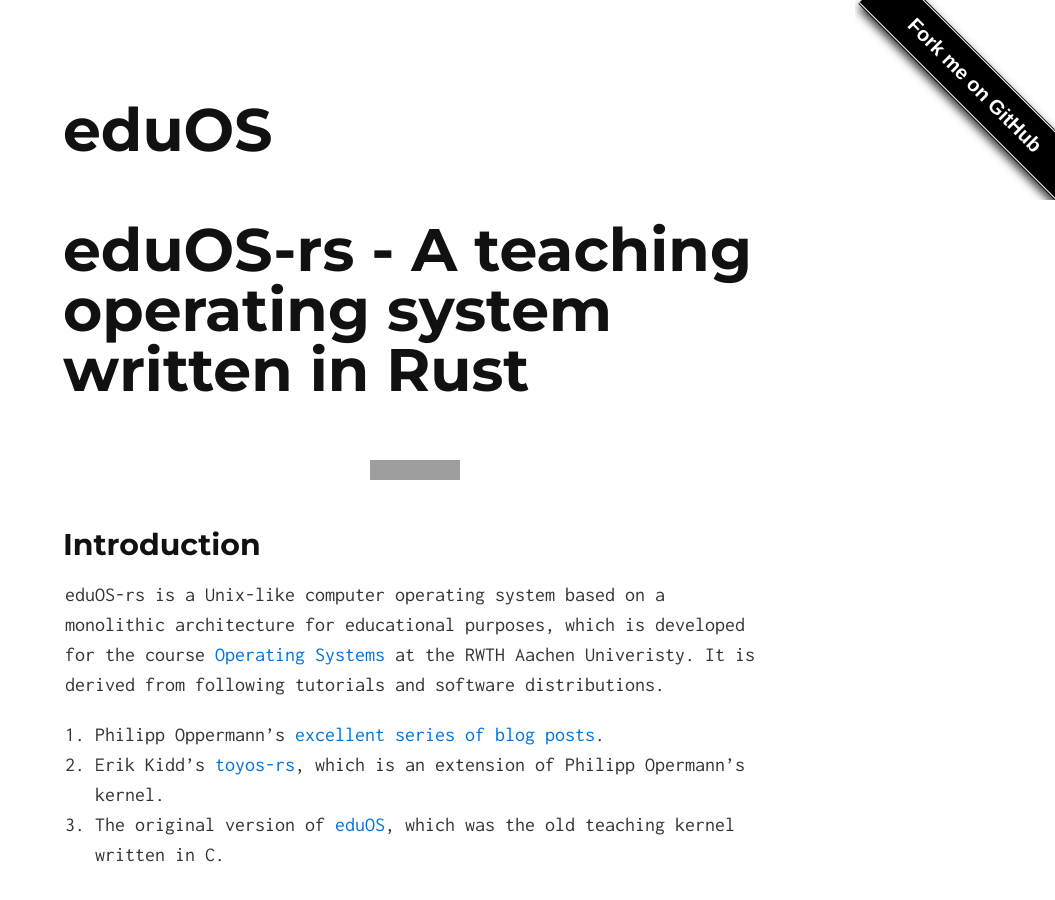
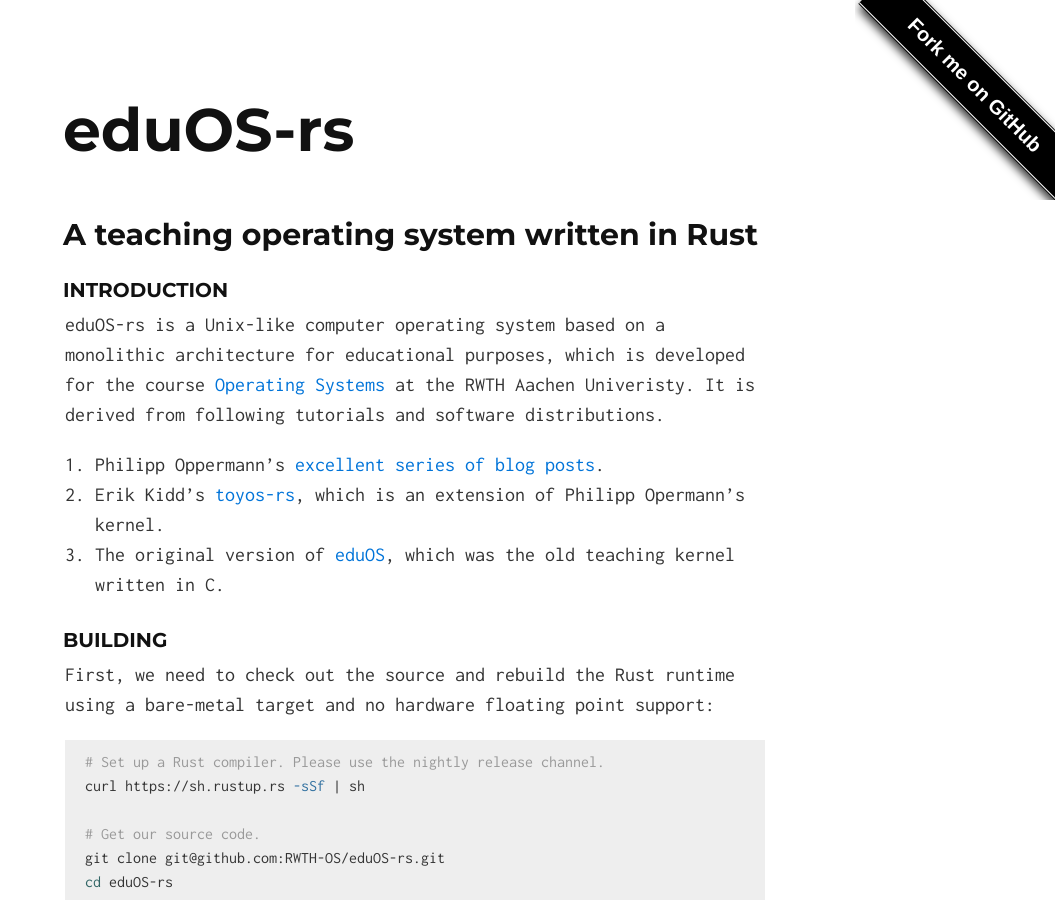
Before and after one commit to RWTH-OS/eduOS-rs, a Jekyll site: the page built from index.md, in a window 1280 px wide and 900 px high. Shown: the whole window, without its empty margins (225-1280 px from the left). Built offline with Jekyll 4.4.1, drawn with Linux system fonts in a browser that asks for light colours; some of the changed text lies outside the part shown; grey boxes are pictures that could not be loaded.

Commit message:
improving the readability

````diff
--- a/index.md
+++ b/index.md
@@ -1,15 +1,13 @@
 ---
 layout: default
-title : eduOS
+title : eduOS-rs
 ---
 
 <style>#forkongithub a{background:#000;color:#fff;text-decoration:none;font-family:arial,sans-serif;text-align:center;font-weight:bold;padding:5px 40px;font-size:1rem;line-height:2rem;position:relative;transition:0.5s;}#forkongithub a:hover{background:#c11;color:#fff;}#forkongithub a::before,#forkongithub a::after{content:"";width:100%;display:block;position:absolute;top:1px;left:0;height:1px;background:#fff;}#forkongithub a::after{bottom:1px;top:auto;}@media screen and (min-width:800px){#forkongithub{position:absolute;display:block;top:0;right:0;width:200px;overflow:hidden;height:200px;z-index:9999;}#forkongithub a{width:200px;position:absolute;top:60px;right:-60px;transform:rotate(45deg);-webkit-transform:rotate(45deg);-ms-transform:rotate(45deg);-moz-transform:rotate(45deg);-o-transform:rotate(45deg);box-shadow:4px 4px 10px rgba(0,0,0,0.8);}}</style><span id="forkongithub"><a href="https://github.com/RWTH-OS/eduOS-rs">Fork me on GitHub</a></span>
 
-# eduOS-rs - A teaching operating system written in Rust
+## A teaching operating system written in Rust
 
-[![Build Status](https://travis-ci.org/RWTH-OS/eduOS-rs.svg?branch=master)](https://travis-ci.org/RWTH-OS/eduOS-rs)
-
-## Introduction
+### Introduction
 
 eduOS-rs is a Unix-like computer operating system based on a monolithic architecture for educational purposes, which is developed for the course [Operating Systems][acsos] at the RWTH Aachen Univeristy.
 It is derived from following tutorials and software distributions.
@@ -24,7 +22,7 @@
 [rust-barebones-kernel]: https://github.com/thepowersgang/rust-barebones-kernel
 [acsos]: http://www.os.rwth-aachen.de/
 
-## Building
+### Building
 
 First, we need to check out the source and rebuild the Rust runtime using a
 bare-metal target and no hardware floating point support:
@@ -49,7 +47,7 @@
 make run
 ```
 
-## Overview of all branches
+### Overview of all branches
 
 Step by step (here branch by branch) the operating system design will be introduced.
 This tutorial shows the steps to develop from a minimal kernel to Unix-like computer operating system.
````
Also changed, not shown: other parts of index.md (+2 -1 lines).
